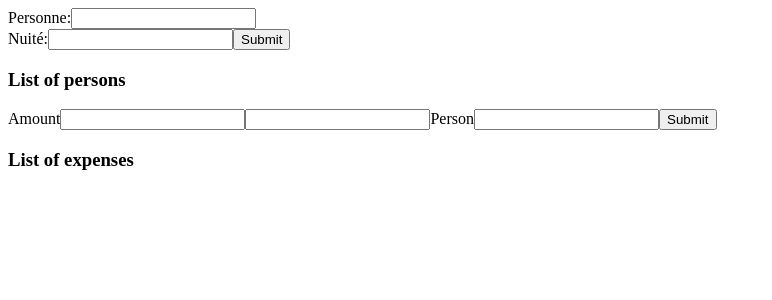
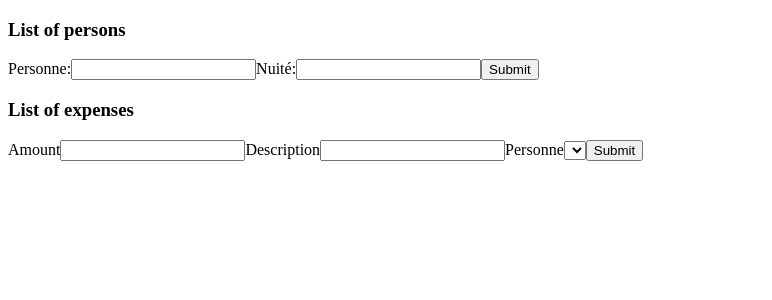
Before and after one commit to MenadBt/triccount, a React (Create React App) app in the folder front/: page / in a window 1280 px wide. Shown: the top 300 px of the page, without its empty margins (0-772 px from the left). Built offline with nearby package versions, Linux system fonts and the light colour scheme.

Commit message:
Update state in Expense Component

```diff
--- a/front/src/App.tsx
+++ b/front/src/App.tsx
@@ -1,43 +1,17 @@
 import React from 'react';
 import './App.css';
-import ExpenseForm from './forms/ExpenseForm';
-import PersonForm from './forms/PersonForm';
+import MainForm from './components/Forms.component';
 
-interface Person {
-  name: string;
-  night: number;
-}
-
-interface Expense {
-  amount: number;
-  description: string;
-  person: string;
-}
 
 class App extends React.Component {
-  state = {
-    persons: [],
-    expenses: []
-  }
-
-  updatePersonsList = (newPersons: Person[]) => {
-    this.setState({ persons: newPersons });
-  }
-
-
-  updateExpensesList = (newExpenses: Expense[]) => {
-    this.setState({ expenses: newExpenses });
-  }
 
   render() {
     return (
       <div>
-        <PersonForm updatePersonsList={this.updatePersonsList} />
-        <ExpenseForm updateExpensesList={this.updateExpensesList}/>
+        <MainForm />
       </div>
     );
   }
 }
 
 export default App;
-export type { Person, Expense };
--- /dev/null
+++ b/front/src/components/Forms.component.tsx
@@ -0,0 +1,55 @@
+import React from "react";
+import ExpenseForm from "./forms/ExpenseForm";
+import PersonForm from "./forms/PersonForm";
+
+interface Person {
+    name: string;
+    night: number;
+}
+
+interface Expense {
+    amount: number;
+    description: string;
+    person: string;
+}
+
+class MainForm extends React.Component <any, any>{
+
+    constructor(props: any) {
+        super(props);
+
+        this.state = {
+            persons: [],
+            expenses: []
+        }
+
+        this.updatePersonsList = this.updatePersonsList.bind(this);
+        this.updateExpensesList = this.updateExpensesList.bind(this);
+    }
+
+    updatePersonsList = (newPersons: Person[]) => {
+        this.setState({ persons: newPersons });
+    }
+
+
+    updateExpensesList = (newExpenses: Expense[]) => {
+        this.setState({ expenses: newExpenses });
+    }
+
+    render() {
+
+        const persons = this.state.persons;
+        const expenses = this.state.expenses;
+
+        return (
+            <div>
+                <PersonForm persons={persons} updatePersonsList={this.updatePersonsList} />
+                <ExpenseForm persons={persons} expenses={expenses} updateExpensesList={this.updateExpensesList} />
+            </div>
+        )
+    }
+}
+
+
+export default MainForm;
+export type { Person, Expense };
--- a/front/src/forms/ExpenseForm.tsx
+++ b/front/src/components/forms/ExpenseForm.tsx
@@ -1,16 +1,30 @@
 import React from "react";
-import { Expense, Person } from "../App";
+import { Expense, Person } from "../Forms.component";
 
-class ExpenseForm extends React.Component<{ updateExpensesList: (expenses: Expense[]) => void },
-    { value: string, expenses: Expense[], persons: Person[] }> {
+
+class ExpenseForm extends React.Component<
+    { persons: Person[], expenses: Expense[], updateExpensesList: (expenses: Expense[]) => void },
+    { value: string, expenses: Expense[], persons: Person[] }>
+{
     constructor(props: any) {
         super(props);
-        this.state = { value: '', expenses: [], persons: props.persons };
+
+        this.state = {
+            value: '',
+            expenses: [],
+            persons: props.persons
+        };
+
+
         this.handleChange = this.handleChange.bind(this);
         this.handleSubmit = this.handleSubmit.bind(this);
     }
 
-    handleChange(event: any) { this.setState({ value: event.target.value }); }
+    handleChange(event: any) {
+        this.setState({
+            value: event.target.value
+        });
+    }
 
     handleSubmit(event: any) {
         event.preventDefault();
@@ -21,6 +35,8 @@ class ExpenseForm extends React.Component<{ updateExpensesList: (expenses: Expen
 
         const newExpense: Expense = { amount, description, person };
 
+        this.props.updateExpensesList([...this.props.expenses, newExpense]);
+
         this.setState(prevState => ({
             expenses: [...prevState.expenses, newExpense],
             persons: prevState.persons,
@@ -29,31 +45,11 @@ class ExpenseForm extends React.Component<{ updateExpensesList: (expenses: Expen
     }
 
     render() {
+
+        const persons = this.props.persons;
+
         return (
             <div>
-                <form onSubmit={this.handleSubmit}>
-                    <label>
-                        Amount
-                        <input type="number" name="amount" value={this.state.value} onChange={this.handleChange} />
-                    </label>
-                    <label>
-                        <input type="text" name="description" />
-                    </label>
-                    <label>
-                        Person
-                        <input type="select" name="person" />
-                    </label>
-                    {/* <label>
-                        TEST PERSON
-                        <select name="persons" id="persons">
-                            {
-                                this.state.persons.map((person, index) =>
-                                    <option value={person.name}>{person.name}</option>)
-                            }
-                        </select>
-                    </label> */}
-                    <input type="submit" value="Submit" />
-                </form>
                 <div>
                     <h3>List of expenses</h3>
                     <ul>
@@ -63,6 +59,28 @@ class ExpenseForm extends React.Component<{ updateExpensesList: (expenses: Expen
                         }
                     </ul>
                 </div>
+
+                <form onSubmit={this.handleSubmit}>
+                    <label>
+                        Amount
+                        <input type="number" name="amount" value={this.state.value} onChange={this.handleChange} />
+                    </label>
+                    <label>
+                        Description
+                        <input type="text" name="description" />
+                    </label>
+                    <label>
+                        Personne
+                        <select name="persons" id="person">
+                            {
+                                persons.map((person, index) =>
+                                    <option key={person.name}> {person.name} </option>
+                                )
+                            }
+                        </select>
+                    </label>
+                    <input type="submit" value="Submit" />
+                </form>
             </div>
         )
     }
--- a/front/src/forms/PersonForm.tsx
+++ b/front/src/components/forms/PersonForm.tsx
@@ -1,17 +1,22 @@
 import React from "react";
-import { Person } from "../App";
+import { Person } from "../Forms.component";
 
-
-class PersonForm extends React.Component<{ updatePersonsList: (persons: Person[]) => void }, { value: string, persons: Person[] }>
+class PersonForm extends React.Component<
+    { persons: Person[], updatePersonsList: (persons: Person[]) => void },
+    { value: string, persons: Person[] }>
 {
     constructor(props: any) {
         super(props);
-        this.state = { value: '', persons: [] };
+
+        this.state = { value: '', persons: this.props.persons };
+
         this.handleChange = this.handleChange.bind(this);
         this.handleSubmit = this.handleSubmit.bind(this);
     }
 
-    handleChange(event: any) { this.setState({ value: event.target.value }); }
+    handleChange(event: any) {
+        this.setState({ value: event.target.value });
+    }
 
     handleSubmit(event: any) {
         event.preventDefault();
@@ -19,6 +24,8 @@ class PersonForm extends React.Component<{ updatePersonsList: (persons: Person[]
         const name = event.target.name.value;
         const night = event.target.night.value;
         const newPerson: Person = { name, night };
+
+        this.props.updatePersonsList([...this.state.persons, newPerson]);
 
         this.setState(prevState => ({
             persons: [...prevState.persons, newPerson],
@@ -29,18 +36,6 @@ class PersonForm extends React.Component<{ updatePersonsList: (persons: Person[]
     render() {
         return (
             <div>
-                <form onSubmit={this.handleSubmit}>
-                    <label>
-                        Personne:
-                        <input type="text" name="name" value={this.state.value} onChange={this.handleChange} />
-                    </label>
-                    <br />
-                    <label>
-                        Nuité:
-                        <input type="number" name="night" />
-                    </label>
-                    <input type="submit" value="Submit" />
-                </form>
                 <div>
                     <h3>List of persons</h3>
                     <ul>
@@ -49,6 +44,18 @@ class PersonForm extends React.Component<{ updatePersonsList: (persons: Person[]
                         )}
                     </ul>
                 </div>
+
+                <form onSubmit={this.handleSubmit}>
+                    <label>
+                        Personne:
+                        <input type="text" name="name" value={this.state.value} onChange={this.handleChange} />
+                    </label>
+                    <label>
+                        Nuité:
+                        <input type="number" name="night" />
+                    </label>
+                    <input type="submit" value="Submit" />
+                </form>
             </div>
         )
     }
```
Also changed, not shown: 1 other file (tests, documents, lock files or other folders).
